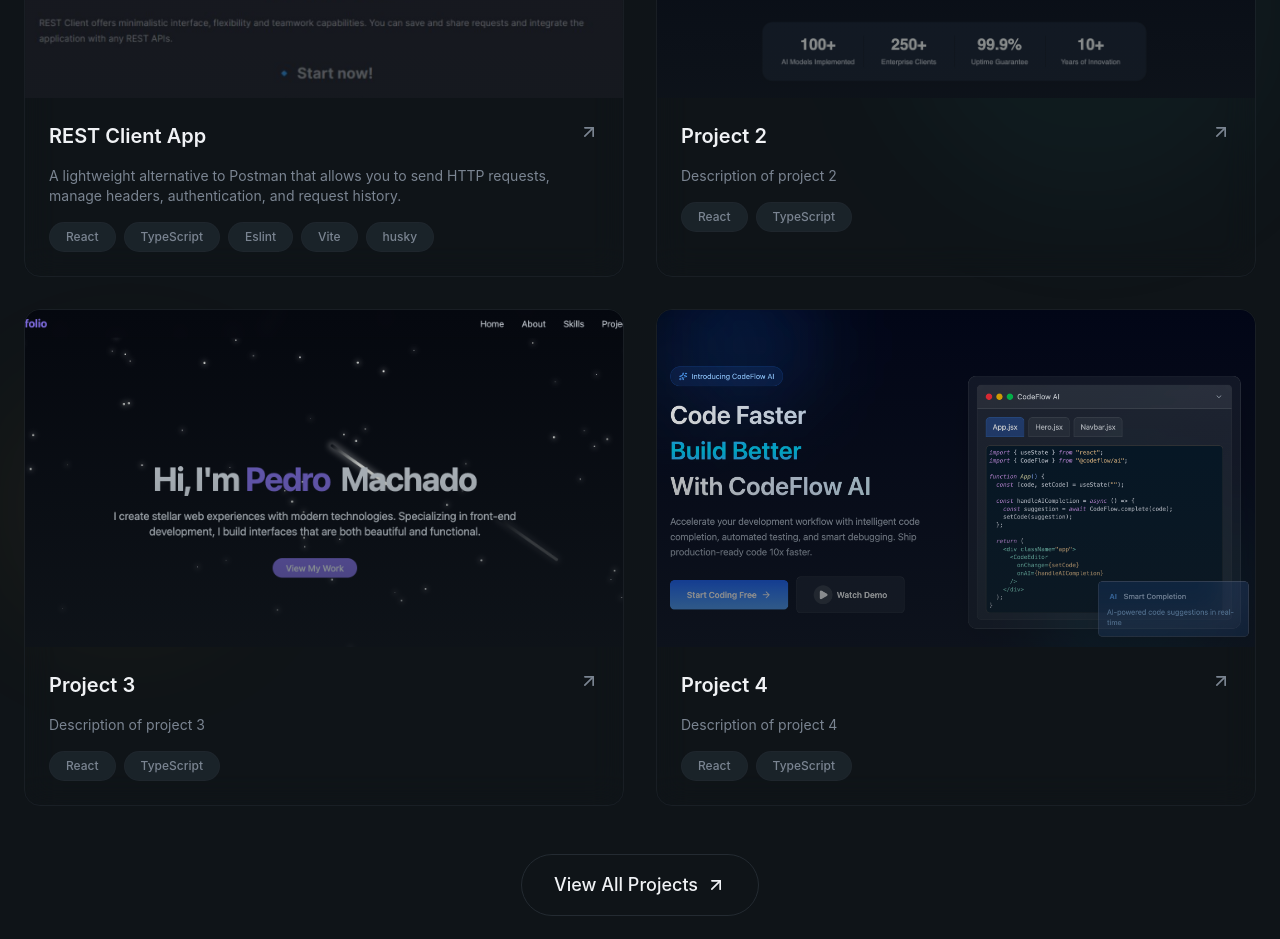
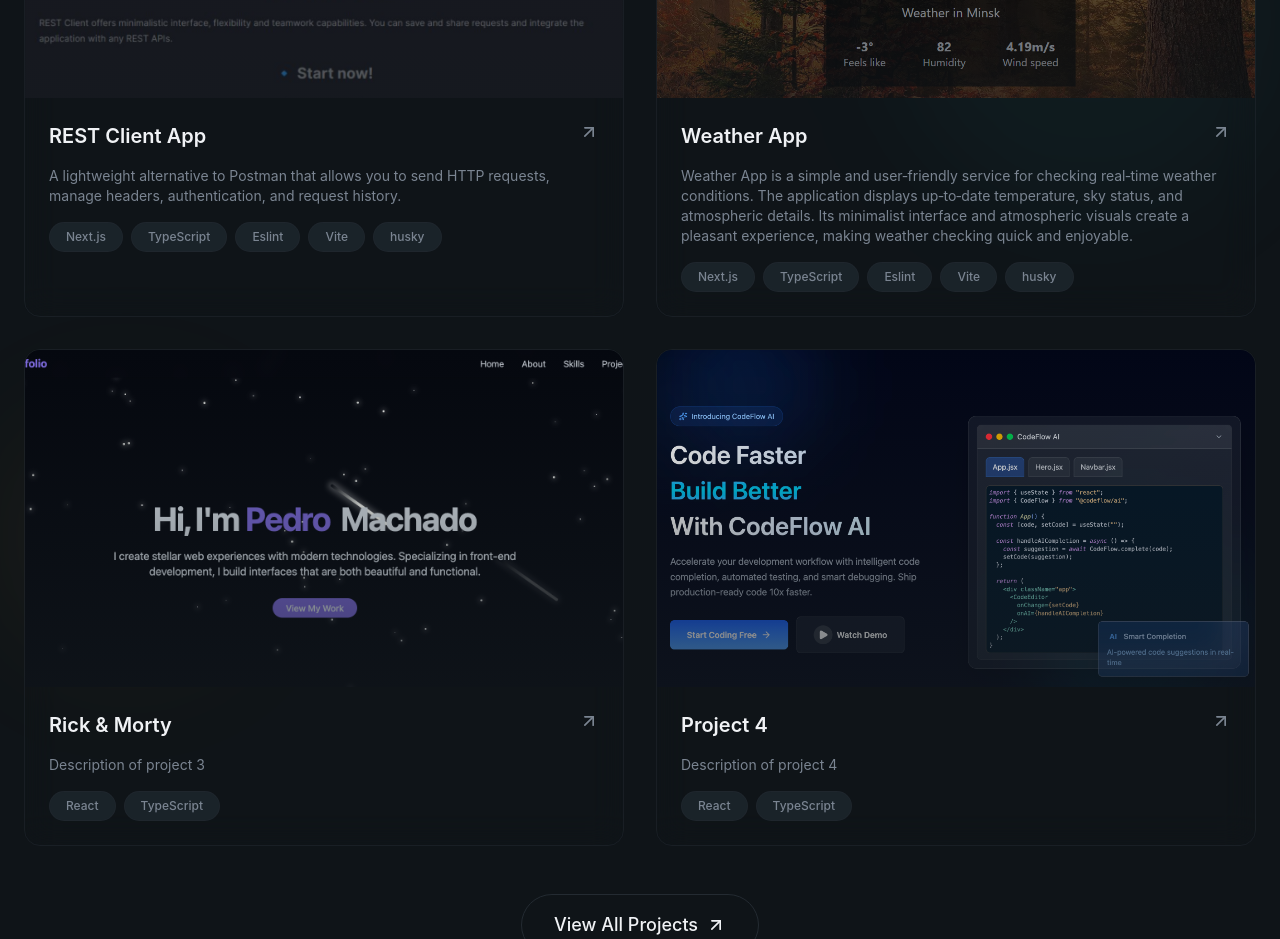
Before and after one commit to SpiriT-L/cv-portfolio, a React (Vite) app: page / in a window 1280 px wide. Shown: the part 2740-3679 px from the top of the page. Built offline with nearby package versions, Linux system fonts and the light colour scheme.

Commit message:
feat: add Weather App project details and image

```diff
--- a/src/section/Projects.tsx
+++ b/src/section/Projects.tsx
@@ -6,24 +6,24 @@ const projects = [
     title: 'REST Client App',
     description: 'A lightweight alternative to Postman that allows you to send HTTP requests, manage headers, authentication, and request history.',
     image: '/projects/rest-client-app.png',
-    tags: ['React', 'TypeScript', 'Eslint', 'Vite', 'husky'],
+    tags: ['Next.js', 'TypeScript', 'Eslint', 'Vite', 'husky'],
     link: 'https://rest-client-app-77.vercel.app/',
     github: 'https://github.com/SpiriT-L/rest-client-app-77',
   },
   {
-    title: 'Project 2',
-    description: 'Description of project 2',
-    image: '/projects/project2.png',
-    tags: ['React', 'TypeScript'],
-    link: '#',
-    github: '#',
+    title: 'Weather App',
+    description: 'Weather App is a simple and user‑friendly service for checking real‑time weather conditions. The application displays up‑to‑date temperature, sky status, and atmospheric details. Its minimalist interface and atmospheric visuals create a pleasant experience, making weather checking quick and enjoyable.',
+    image: '/projects/weather-app.png',
+    tags: ['Next.js', 'TypeScript', 'Eslint', 'Vite', 'husky'],
+    link: 'https://weather-app-sooty-pi-18.vercel.app/',
+    github: 'https://github.com/SpiriT-L/weather-app',
   },
   {
-    title: 'Project 3',
+    title: 'Rick & Morty',
     description: 'Description of project 3',
     image: '/projects/project3.png',
     tags: ['React', 'TypeScript'],
-    link: '#',
+    link: 'https://rs-react-app-l.netlify.app/',
     github: '#',
   },
   {
```
Also changed, not shown: public/projects/weather-app.png (added).
